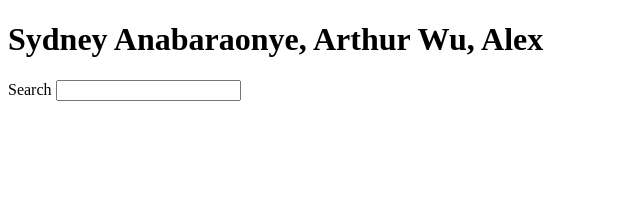
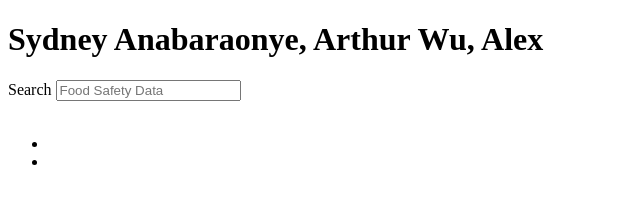
Before and after one commit to warthur123/INST377Group60Assn2, a website: page public/index.html in a window 1280 px wide. Shown: the full height of the page, 0-640 px from the left. Drawn offline with nearby package versions, Linux system fonts and the light colour scheme; no server answers.

Commit message:
Update index.html

```diff
--- a/public/index.html
+++ b/public/index.html
@@ -16,9 +16,13 @@
         <div class="header">
           <h1>Sydney Anabaraonye, Arthur Wu, Alex</h1>
         </div>
-        <form>
+        <form class = "search-form">
         <label for="search">Search</label>
-        <input type="text" id="search" name="search"><br><br>
+        <input type="text" id="search" name="search" placeholder="Food Safety Data"><br><br>
+        <ul class="data">
+          <li></li>
+          <li></li>
+        </ul>
         <div id = "filteredCases"></div>
         </form>
       </div>
```
